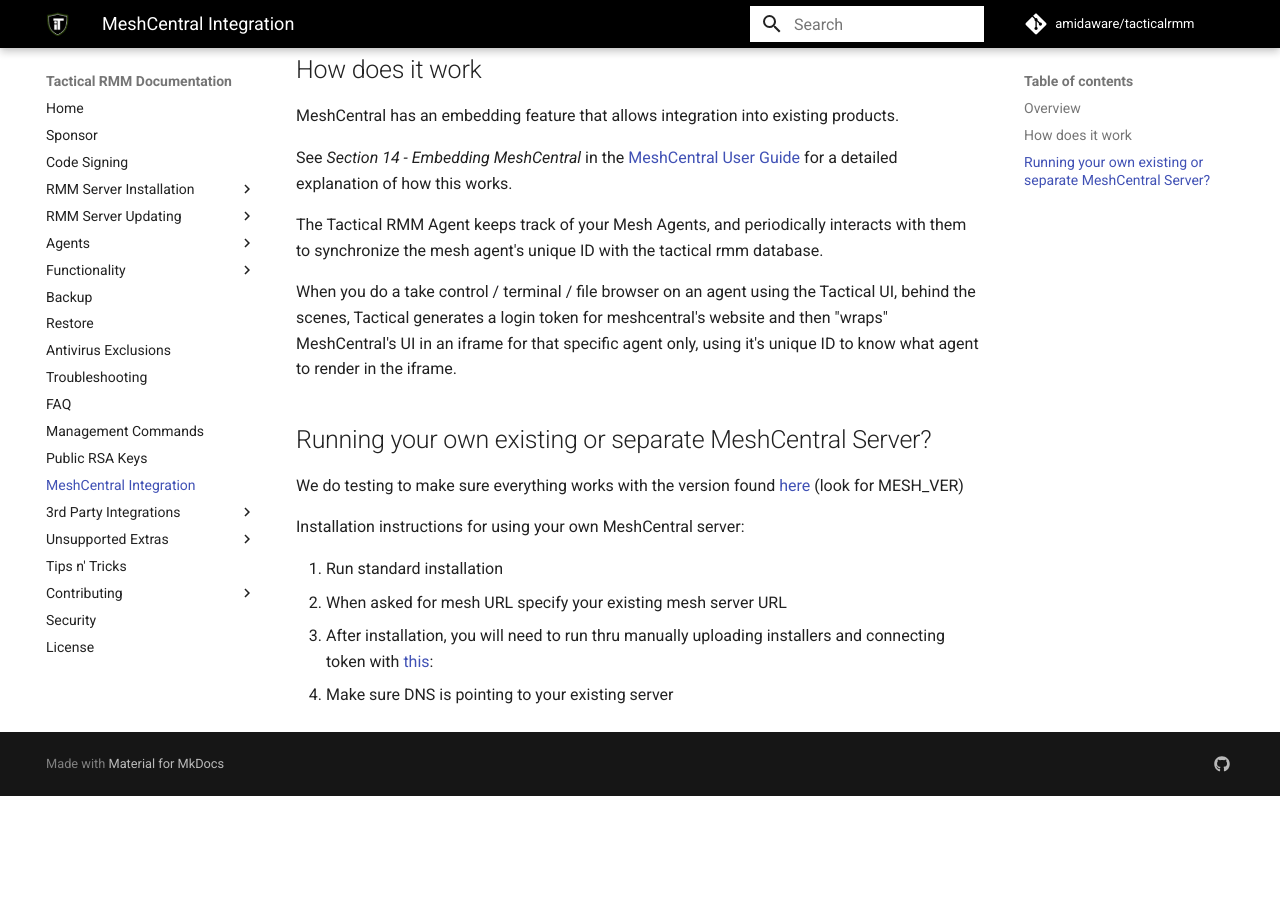
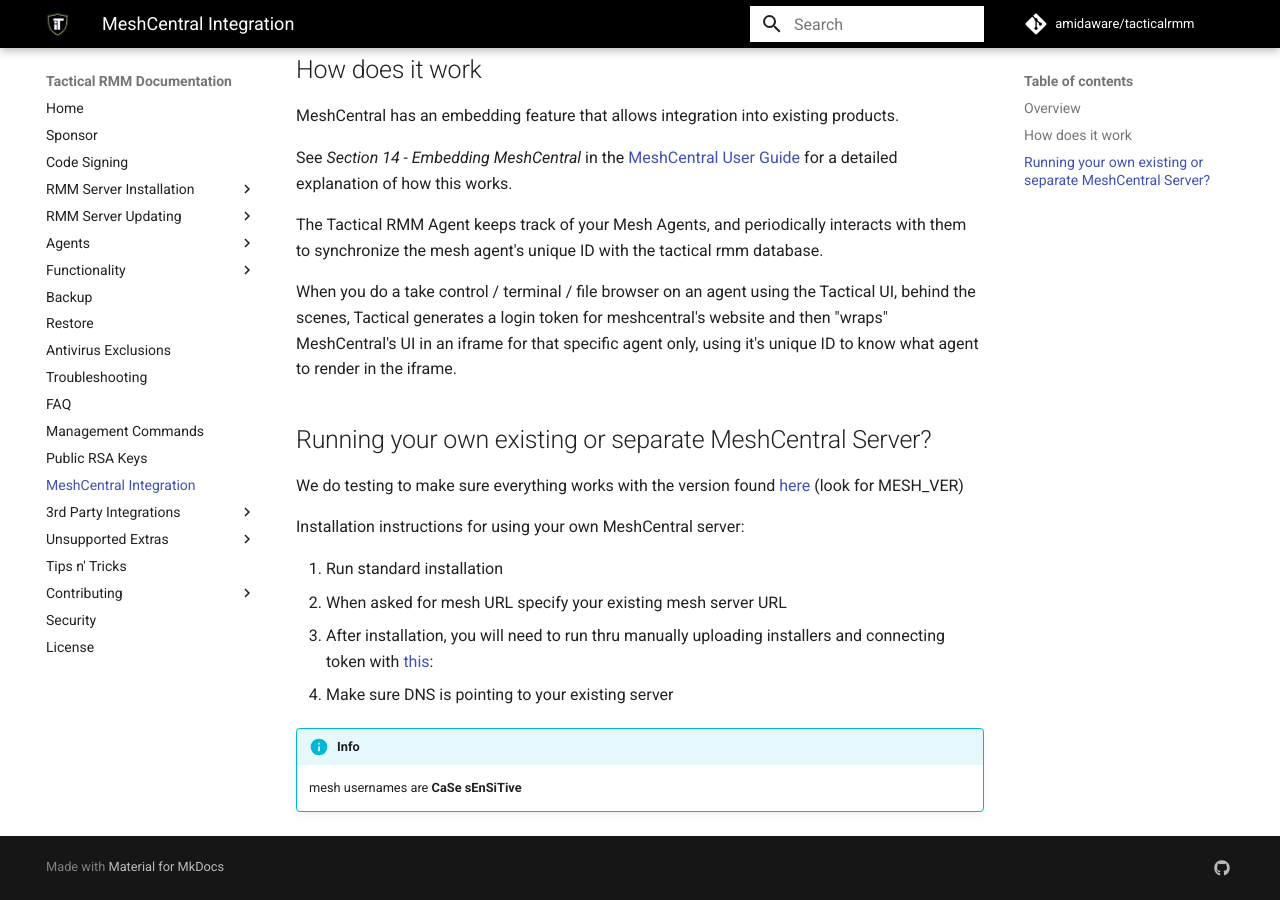
Before and after one commit to amidaware/trmm-docs, an MkDocs documentation site: the page built from docs/mesh_integration.md, in a window 1280 px wide and 900 px high, scrolled down 729 px. Built offline with MkDocs 1.6.1 and Material for MkDocs 9.7.7, drawn with Linux system fonts in a browser that asks for light colours; comment, search, counter and statistics services are not loaded; before the commit the page ends 1525 px from its top, so only the background shows below that.

Commit message:
adding mesh username case sensitive

```diff
--- a/docs/mesh_integration.md
+++ b/docs/mesh_integration.md
@@ -40,3 +40,6 @@
 2. When asked for mesh URL specify your existing mesh server URL
 3. After installation, you will need to run thru manually uploading installers and connecting token with [this](troubleshooting.md#need-to-recover-your-mesh-token):
 4. Make sure DNS is pointing to your existing server
+
+!!!info
+    mesh usernames are **CaSe sEnSiTive**
```
Also changed, not shown: docs/howitallworks.md (+3 -0 lines).
